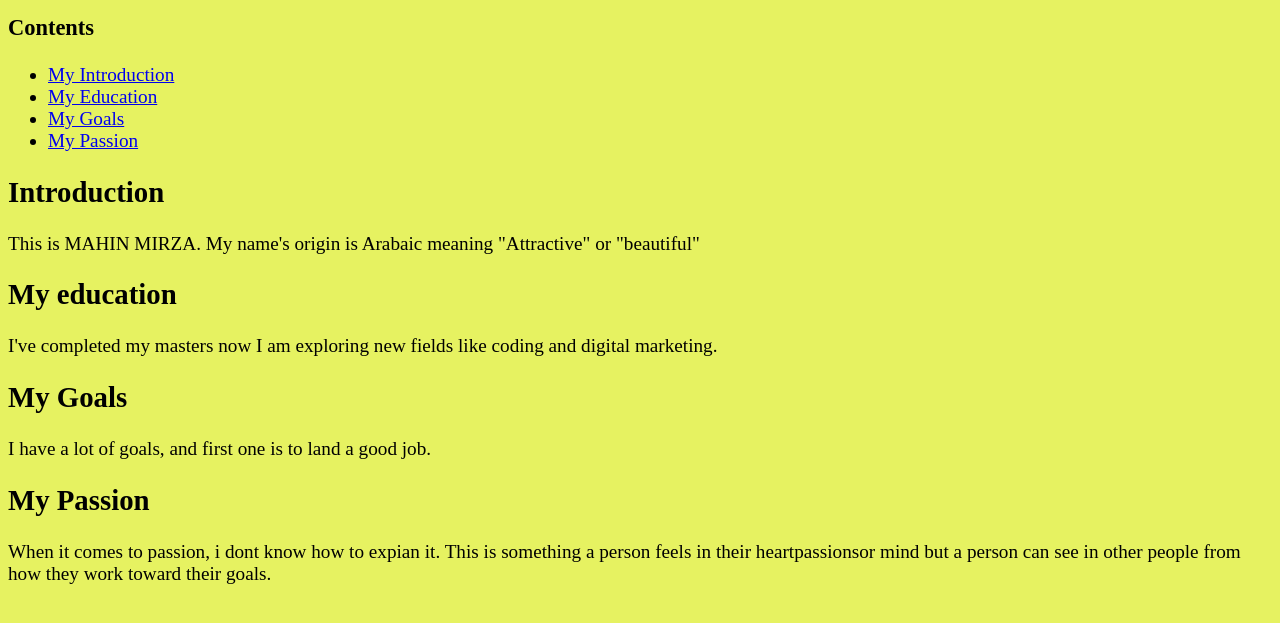
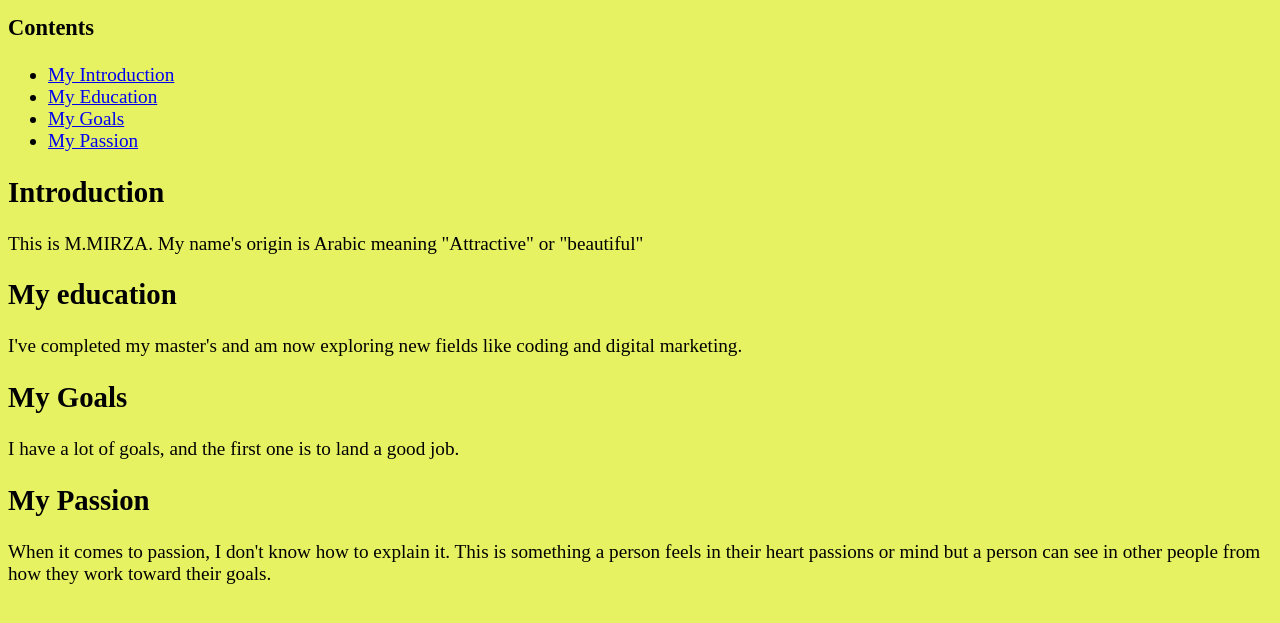
Before and after one commit to mahiirzaa/mahiirzaa.github.io, a plain HTML site: page index.html in a window 1280 px wide. Shown: the part 119-742 px from the top of the page. Drawn offline with Linux system fonts and the light colour scheme.

Commit message:
Update index.html

```diff
--- a/index.html
+++ b/index.html
@@ -38,20 +38,20 @@
         </ul>
 
         <h2> <strong id='introduction'> Introduction </strong></h2>
-        <p> This is MAHIN MIRZA. My name's origin is Arabaic meaning "Attractive" or "beautiful" </p>
+        <p> This is M.MIRZA. My name's origin is Arabic meaning "Attractive" or "beautiful" </p>
 
         <h2> <strong id='education'> My education </strong></h2>
 
-    <p> I've completed my masters now I am exploring new fields like coding and digital marketing. </p>
+    <p> I've completed my master's and am now exploring new fields like coding and digital marketing. </p>
 
         <h2> <strong id='goal'> My Goals </strong></h2>
 
-        <p> I have a lot of goals, and first one is to land a good job.
+        <p> I have a lot of goals, and the first one is to land a good job.
         </p>
 
         <h2> <strong id='passion'> My Passion </strong></h2>
 
-        <p> When it comes to passion, i dont know how to expian it.   This is something a person feels in their heartpassionsor mind but a person can see in other people from how they work toward their goals.</p>
+        <p> When it comes to passion, I don't know how to explain it.   This is something a person feels in their heart passions or mind but a person can see in other people from how they work toward their goals.</p>
 
 
 
```
